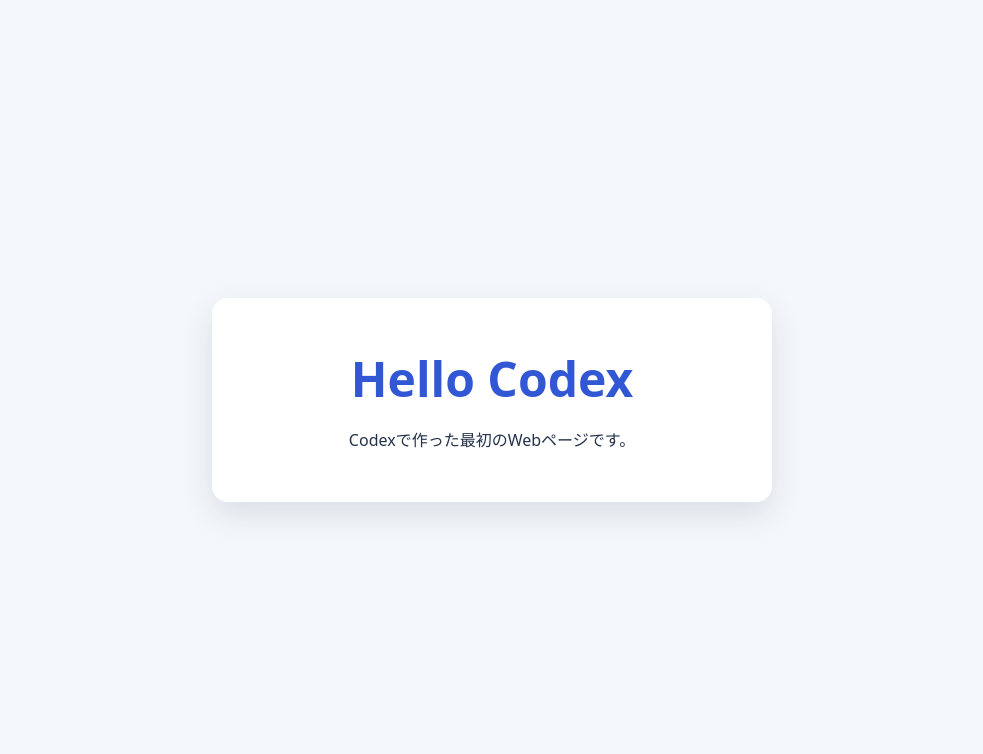
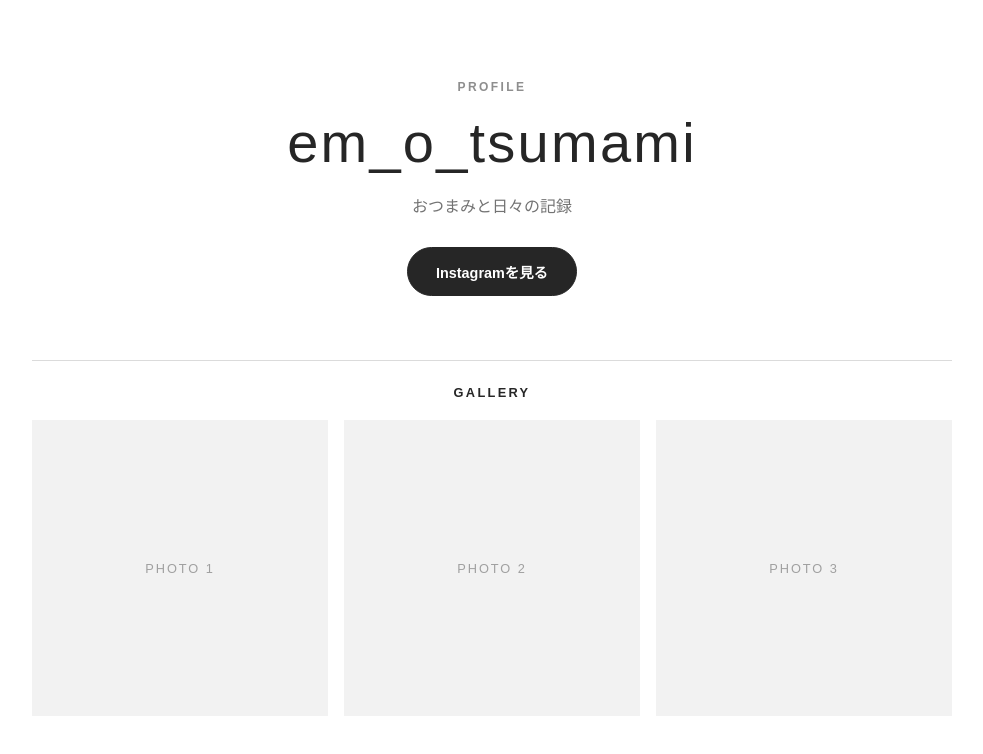
Before and after one commit to NOA-designer/codex-practice, a plain HTML site: page index.html in a window 1280 px wide. Shown: the whole page, without its empty margins (148-1131 px from the left). Drawn offline with Linux system fonts and the light colour scheme.

Commit message:
Redesign page as Instagram-style profile

```diff
--- a/index.html
+++ b/index.html
@@ -3,13 +3,38 @@
   <head>
     <meta charset="UTF-8" />
     <meta name="viewport" content="width=device-width, initial-scale=1.0" />
-    <title>Hello Codex</title>
+    <meta
+      name="description"
+      content="em_o_tsumamiのおつまみと日々の記録"
+    />
+    <title>em_o_tsumami | おつまみと日々の記録</title>
     <link rel="stylesheet" href="style.css" />
   </head>
   <body>
-    <main class="introduction">
-      <h1>Hello Codex</h1>
-      <p>Codexで作った最初のWebページです。</p>
+    <main class="profile">
+      <header class="profile-header">
+        <p class="eyebrow">PROFILE</p>
+        <h1>em_o_tsumami</h1>
+        <p class="introduction">おつまみと日々の記録</p>
+
+        <a
+          class="instagram-button"
+          href="https://www.instagram.com/em_o_tsumami/"
+          target="_blank"
+          rel="noopener noreferrer"
+        >
+          Instagramを見る
+        </a>
+      </header>
+
+      <section class="gallery" aria-labelledby="gallery-title">
+        <h2 id="gallery-title">Gallery</h2>
+        <div class="photo-list">
+          <div class="photo-placeholder">PHOTO 1</div>
+          <div class="photo-placeholder">PHOTO 2</div>
+          <div class="photo-placeholder">PHOTO 3</div>
+        </div>
+      </section>
     </main>
   </body>
 </html>
--- a/style.css
+++ b/style.css
@@ -1,33 +1,115 @@
-/* ページ全体の見た目を整えます */
+/* すべての要素で、幅に余白と枠線を含めて計算します */
+* {
+  box-sizing: border-box;
+}
+
+/* ページ全体の基本デザインです */
 body {
   margin: 0;
   min-height: 100vh;
-  display: grid;
-  place-items: center;
-  background-color: #f4f7fb;
-  color: #24324a;
-  font-family: system-ui, -apple-system, BlinkMacSystemFont, "Segoe UI", sans-serif;
+  background-color: #ffffff;
+  color: #262626;
+  font-family: Arial, "Helvetica Neue", sans-serif;
 }
 
-/* 自己紹介を読みやすいカードにします */
-.introduction {
-  width: min(90%, 560px);
-  padding: 48px 32px;
-  box-sizing: border-box;
+/* プロフィール全体を中央に配置します */
+.profile {
+  width: min(100% - 40px, 920px);
+  margin: 0 auto;
+  padding: 80px 0;
+}
+
+.profile-header {
+  padding-bottom: 64px;
   text-align: center;
-  background-color: #ffffff;
-  border-radius: 16px;
-  box-shadow: 0 12px 32px rgb(36 50 74 / 12%);
+}
+
+.eyebrow {
+  margin: 0 0 16px;
+  color: #8e8e8e;
+  font-size: 0.75rem;
+  font-weight: bold;
+  letter-spacing: 0.2em;
 }
 
 h1 {
-  margin: 0 0 16px;
-  color: #3157d5;
-  font-size: clamp(2rem, 8vw, 3rem);
+  margin: 0;
+  font-size: clamp(2rem, 7vw, 3.5rem);
+  font-weight: 500;
+  letter-spacing: 0.04em;
 }
 
-p {
-  margin: 0;
+.introduction {
+  margin: 18px 0 30px;
+  color: #737373;
   font-size: 1rem;
-  line-height: 1.7;
 }
+
+/* Instagramへのリンクをボタンのように見せます */
+.instagram-button {
+  display: inline-block;
+  padding: 13px 28px;
+  border: 1px solid #262626;
+  border-radius: 999px;
+  background-color: #262626;
+  color: #ffffff;
+  font-size: 0.9rem;
+  font-weight: bold;
+  text-decoration: none;
+  transition: background-color 0.2s, color 0.2s;
+}
+
+.instagram-button:hover,
+.instagram-button:focus-visible {
+  background-color: #ffffff;
+  color: #262626;
+}
+
+/* ギャラリーの見出しです */
+.gallery h2 {
+  margin: 0 0 20px;
+  padding-top: 24px;
+  border-top: 1px solid #dbdbdb;
+  font-size: 0.8rem;
+  letter-spacing: 0.18em;
+  text-align: center;
+  text-transform: uppercase;
+}
+
+/* 3枚の写真を横一列に並べます */
+.photo-list {
+  display: grid;
+  grid-template-columns: repeat(3, 1fr);
+  gap: 16px;
+}
+
+.photo-placeholder {
+  display: grid;
+  aspect-ratio: 1;
+  place-items: center;
+  background-color: #f2f2f2;
+  color: #a0a0a0;
+  font-size: 0.8rem;
+  letter-spacing: 0.15em;
+}
+
+/* 画面が狭いときは、余白と写真の間隔を小さくします */
+@media (max-width: 600px) {
+  .profile {
+    width: min(100% - 24px, 920px);
+    padding: 48px 0;
+  }
+
+  .profile-header {
+    padding-bottom: 44px;
+  }
+
+  .photo-list {
+    gap: 6px;
+  }
+
+  .photo-placeholder {
+    font-size: 0.65rem;
+    letter-spacing: 0.08em;
+  }
+}
```
